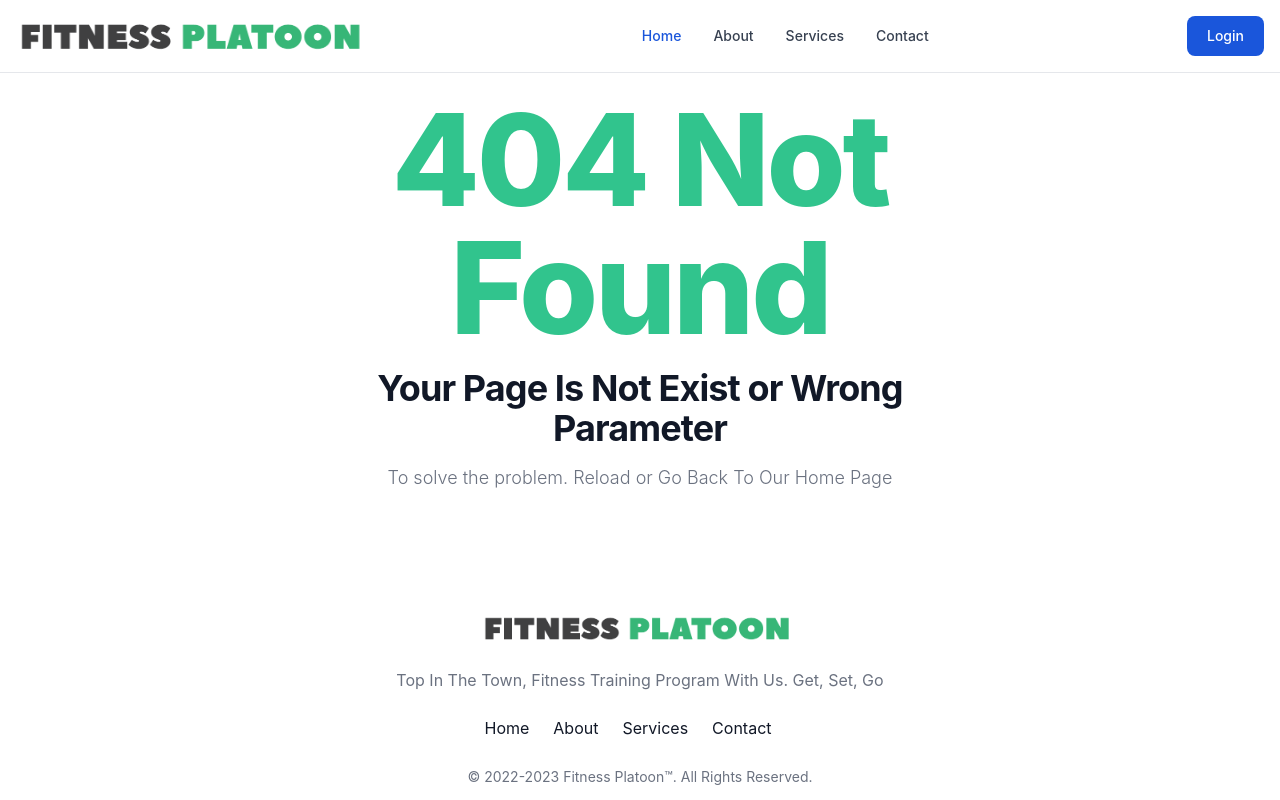
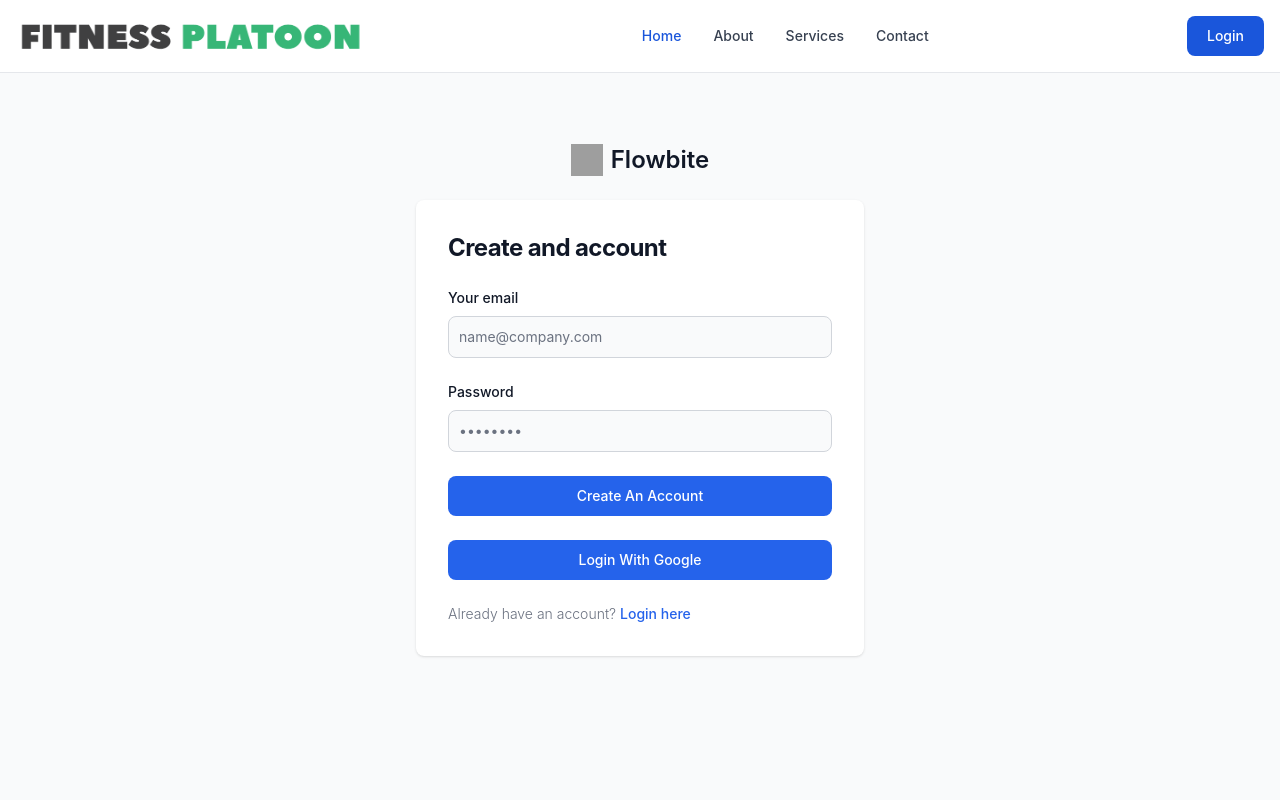
Before and after one commit to shubhomedia/FitnessPlatoon, a React (Create React App) app: page /login in a window 1280 px wide. Shown: the top 800 px of the page. Built offline with nearby package versions, Linux system fonts and the light colour scheme; grey boxes are pictures that could not be loaded.

Commit message:
Login Page Modified

```diff
--- a/src/App.js
+++ b/src/App.js
@@ -7,6 +7,7 @@
 import About from './Components/Pages/About/About';
 import Services from './Components/Services/Services';
 import Contact from './Components/Pages/Contact/Contact';
+import Login from './Components/Login/Login';
 
 function App() {
   return (
@@ -22,6 +23,9 @@
           </Route>
           <Route path="/about">
             <About></About>
+          </Route>
+          <Route path="/login">
+            <Login></Login>
           </Route>
           <Route path="/services">
             <Services></Services>
--- a/src/Components/Header/Header.js
+++ b/src/Components/Header/Header.js
@@ -12,7 +12,9 @@
                         <span className="self-center text-xl font-semibold whitespace-nowrap dark:text-white"></span>
                     </Link>
                     <div className="flex md:order-2">
-                        <button type="button" className="text-white bg-blue-700 hover:bg-blue-800 focus:ring-4 focus:outline-none focus:ring-blue-300 font-medium rounded-lg text-sm px-5 py-2.5 text-center mr-3 md:mr-0 dark:bg-blue-600 dark:hover:bg-blue-700 dark:focus:ring-blue-800">Login</button>
+                        <Link to="/login">
+                            <button type="button" className="text-white bg-blue-700 hover:bg-blue-800 focus:ring-4 focus:outline-none focus:ring-blue-300 font-medium rounded-lg text-sm px-5 py-2.5 text-center mr-3 md:mr-0 dark:bg-blue-600 dark:hover:bg-blue-700 dark:focus:ring-blue-800">Login</button>
+                        </Link>
                         <button data-collapse-toggle="navbar-sticky" type="button" className="inline-flex items-center p-2 text-sm text-gray-500 rounded-lg md:hidden hover:bg-gray-100 focus:outline-none focus:ring-2 focus:ring-gray-200 dark:text-gray-400 dark:hover:bg-gray-700 dark:focus:ring-gray-600" aria-controls="navbar-sticky" aria-expanded="false">
                             <span className="sr-only">Open main menu</span>
                             <svg className="w-6 h-6" aria-hidden="true" fill="currentColor" viewBox="0 0 20 20" xmlns="http://www.w3.org/2000/svg"><path fill-rule="evenodd" d="M3 5a1 1 0 011-1h12a1 1 0 110 2H4a1 1 0 01-1-1zM3 10a1 1 0 011-1h12a1 1 0 110 2H4a1 1 0 01-1-1zM3 15a1 1 0 011-1h12a1 1 0 110 2H4a1 1 0 01-1-1z" clip-rule="evenodd"></path></svg>
--- a/src/Components/Login/Login.js
+++ b/src/Components/Login/Login.js
@@ -23,19 +23,9 @@
                                     <label for="password" className="block mb-2 text-sm font-medium text-gray-900 dark:text-white">Password</label>
                                     <input type="password" name="password" id="password" placeholder="••••••••" className="bg-gray-50 border border-gray-300 text-gray-900 sm:text-sm rounded-lg focus:ring-primary-600 focus:border-primary-600 block w-full p-2.5 dark:bg-gray-700 dark:border-gray-600 dark:placeholder-gray-400 dark:text-white dark:focus:ring-blue-500 dark:focus:border-blue-500" required="" />
                                 </div>
-                                <div>
-                                    <label for="confirm-password" className="block mb-2 text-sm font-medium text-gray-900 dark:text-white">Confirm password</label>
-                                    <input type="confirm-password" name="confirm-password" id="confirm-password" placeholder="••••••••" className="bg-gray-50 border border-gray-300 text-gray-900 sm:text-sm rounded-lg focus:ring-primary-600 focus:border-primary-600 block w-full p-2.5 dark:bg-gray-700 dark:border-gray-600 dark:placeholder-gray-400 dark:text-white dark:focus:ring-blue-500 dark:focus:border-blue-500" required="" />
-                                </div>
-                                <div className="flex items-start">
-                                    <div className="flex items-center h-5">
-                                        <input id="terms" aria-describedby="terms" type="checkbox" className="w-4 h-4 border border-gray-300 rounded bg-gray-50 focus:ring-3 focus:ring-primary-300 dark:bg-gray-700 dark:border-gray-600 dark:focus:ring-primary-600 dark:ring-offset-gray-800" required="" />
-                                    </div>
-                                    <div className="ml-3 text-sm">
-                                        <label for="terms" className="font-light text-gray-500 dark:text-gray-300">I accept the <a className="font-medium text-primary-600 hover:underline dark:text-primary-500" href="#">Terms and Conditions</a></label>
-                                    </div>
-                                </div>
-                                <button type="submit" className="w-full text-white bg-primary-600 hover:bg-primary-700 focus:ring-4 focus:outline-none focus:ring-primary-300 font-medium rounded-lg text-sm px-5 py-2.5 text-center dark:bg-primary-600 dark:hover:bg-primary-700 dark:focus:ring-primary-800">Create an account</button>
+
+                                <button type="submit" className="w-full text-white bg-primary-600 hover:bg-primary-700 focus:ring-4 focus:outline-none focus:ring-primary-300 font-medium rounded-lg text-sm px-5 py-2.5 text-center dark:bg-primary-600 dark:hover:bg-primary-700 dark:focus:ring-primary-800">Create An Account</button>
+                                <button type="submit" className="w-full text-white bg-primary-600 hover:bg-primary-700 focus:ring-4 focus:outline-none focus:ring-primary-300 font-medium rounded-lg text-sm px-5 py-2.5 text-center dark:bg-primary-600 dark:hover:bg-primary-700 dark:focus:ring-primary-800">Login With Google</button>
                                 <p className="text-sm font-light text-gray-500 dark:text-gray-400">
                                     Already have an account? <a href="#" className="font-medium text-primary-600 hover:underline dark:text-primary-500">Login here</a>
                                 </p>
```
